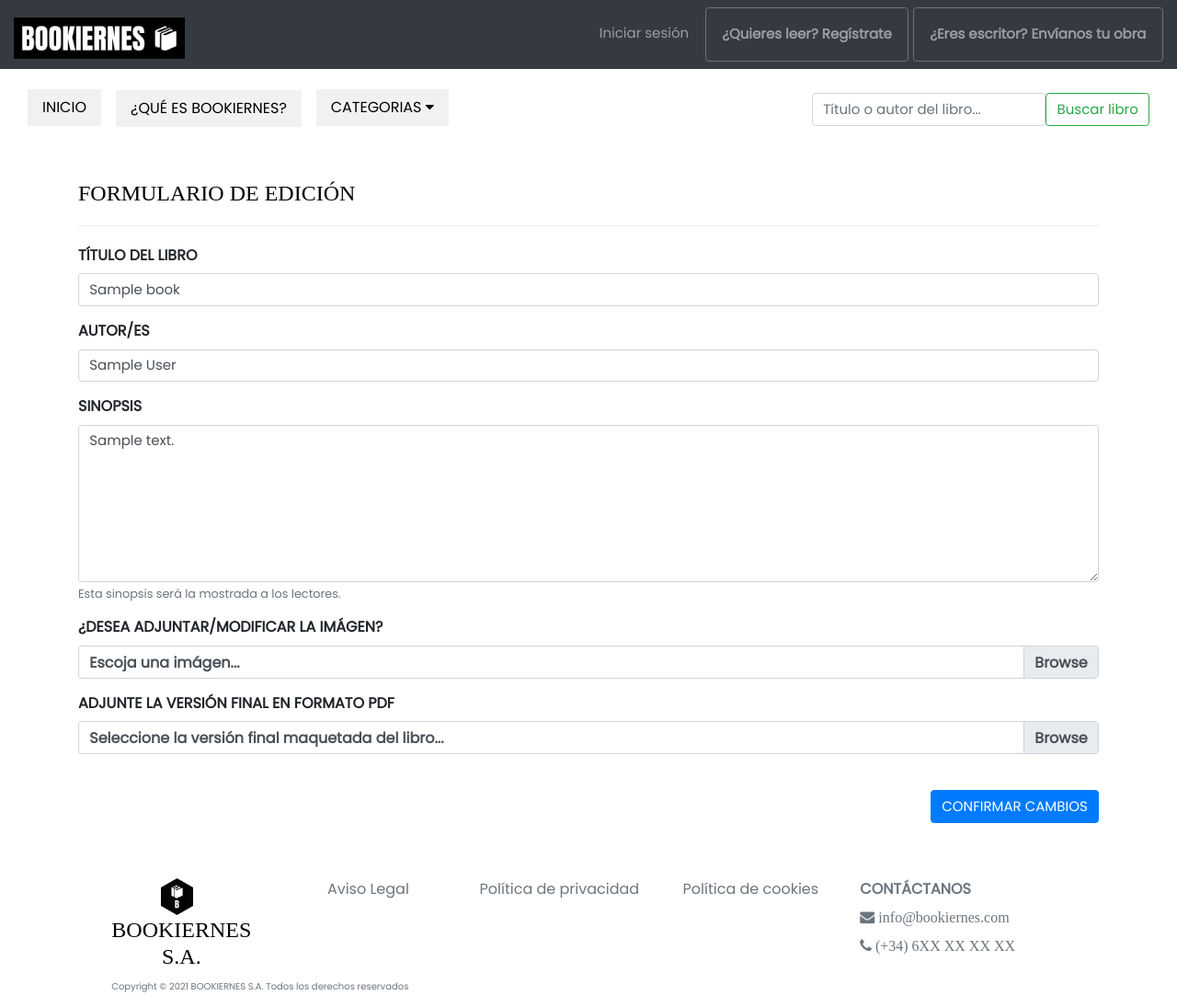
After one commit to josalhor/WebModels, a Django app: template todo/templates/todo/book_edit.html in a window 1280 px wide. The commit adds this page. Shown: the whole page at 92% size. Run offline with Django 3.2, Linux system fonts and the light colour scheme; the template is opened without the code that fills it: most values are stand-ins (such as "Sample title", 1, 10 or a date in 2020); parts of the project's set-up code (start-up, migrations or seed data) failed here and were passed over; some libraries are stand-ins or nearby versions; some web fonts are replaced.

Commit message:
Book edition option and form

```diff
--- /dev/null
+++ b/todo/templates/todo/book_edit.html
@@ -0,0 +1,100 @@
+{% extends "todo/base.html" %}
+{% block page_heading %}{% endblock %}
+{% block title %}Publicacion libro{% endblock %}
+
+{% block content %}
+
+  <h3 class="bar-text">FORMULARIO DE EDICIÓN</h3>
+  <hr>
+
+  {% if form.errors %}
+    {% for error in form.errors %}
+      <ul class="errorlist">
+        <li>
+          <strong>El campo {{ error|escape }} debe rellenarse obligatoriamente.</strong>
+        </li>
+      </ul>
+    {% endfor %}
+  {% endif %}
+
+  <form action="" enctype="multipart/form-data" method="POST">
+    {% csrf_token %}
+    <div class="mt-3">
+      <div class="form-group">
+        <label for="id_title" name="title">TÍTULO DEL LIBRO</label>
+        <input required type="text" class="form-control" id="id_title" name="title" placeholder="{{ book.title }}"
+          value="{{ book.title }}">
+      </div>
+    </div>
+
+    <div class="mt-3">
+      <div class="form-group">
+        <label for="id_author" name="author">AUTOR/ES</label>
+        <input type="text" class="form-control" id="id_author" name="author" placeholder="{{ book.author_text }}"
+          value="{{ book.author_text }}">
+      </div>
+    </div>
+
+    <div class="form-group">
+      <label for="id_note">SINOPSIS</label>
+      <textarea class="form-control" id="id_note" name="description" rows="7"
+        aria-describedby="inputNoteHelp">{% if book.book.description %}{{ book.book.description }}{% endif %}</textarea>
+      <small id="inputNoteHelp" class="form-text text-muted">
+        Esta sinopsis será la mostrada a los lectores.
+      </small>
+    </div>
+
+    <div class="mt-3">
+      <div class="form-group">
+        <label for="id_image" name="image">¿DESEA ADJUNTAR/MODIFICAR LA IMÁGEN?</label>
+        <div class="custom-file">
+          <input type="file" class="custom-file-input" id="attachment_image_input" name="attachment_image_input" accept="image/*"/>
+          <label class="custom-file-label" for="attachment_image_input">Escoja una imágen...</label>
+        </div>
+      </div>
+    </div>
+
+    <div class="mt-3">
+      <div class="form-group">
+        <label for="id_file">ADJUNTE LA VERSIÓN FINAL EN FORMATO PDF</label>
+        <div class="custom-file">
+          <input type="file" class="custom-file-input" id="attachment_file_input" name="attachment_file_input" accept=".pdf"/>
+          <label class="custom-file-label" for="attachment_file_input">Seleccione la versión final maquetada del libro...</label>
+        </div>
+      </div>
+    </div>
+
+    <br/>
+    <input id="submitBtn" type="button" class="btn btn-primary pull-right" name="publish" onclick="submit(this.form)" value="CONFIRMAR CAMBIOS">
+    <br/>
+    <br/>
+    <br/>
+  </form>
+
+{% endblock %}
+
+{% block extra_js %}
+  {# Support file attachment uploader #}
+  <script>
+    function submit(formToPost) {
+      if (!formToPost.reportValidity()){
+        return;
+      }
+      if(confirm("¿Confirma que todos los campos són correctos?")){
+        formToPost.submit();
+      }
+    }
+    $('#attachment_file_input').on('change',function(){
+      // Get the file name and remove browser-added "fakepath."
+      // Then replace the "Choose a file" label.
+      var fileName = $(this).val().replace('C:\\fakepath\\', " ");
+      $(this).next('.custom-file-label').html(fileName);
+    })
+    $('#attachment_image_input').on('change',function(){
+      // Get the file name and remove browser-added "fakepath."
+      // Then replace the "Choose a file" label.
+      var fileName = $(this).val().replace('C:\\fakepath\\', " ");
+      $(this).next('.custom-file-label').html(fileName);
+    })
+  </script>
+{% endblock extra_js %}
--- a/todo/urls.py
+++ b/todo/urls.py
@@ -12,6 +12,7 @@ urlpatterns = [
     path("accepted_petitions/", views.accepted_petitions, name="accepted_petitions"),
     path("users_management/", views.users_management, name="users_management"),
     path("books_management/", views.books_management, name="books_management"),
+    path("books_management/<int:book_id>/edit", views.book_edit, name="book_edit"),
     path("users_management/<str:list_slug>/", views.users_detail, name="users_detail"),
     path("users_management/<str:list_slug>/add", views.add_user, name="add_user"),
     path("reorder_tasks/", views.reorder_tasks, name="reorder_tasks"),
--- a/todo/views/__init__.py
+++ b/todo/views/__init__.py
@@ -6,6 +6,7 @@ from todo.views.task_lists import task_lists
 from todo.views.accepted_petitions import accepted_petitions  # noqa: F401
 from todo.views.users_management import users_management
 from todo.views.books_management import books_management
+from todo.views.book_edit import book_edit
 from todo.views.users_detail import users_detail
 from todo.views.add_user import add_user
 from todo.views.remove_attachment import remove_attachment  # noqa: F401
--- a/todo/views/book_publish.py
+++ b/todo/views/book_publish.py
@@ -58,7 +58,7 @@ def book_publish(request, book_id: int) -> HttpResponse:
             if request.FILES.get("attachment_image_input"):
                 published_book.related_image = request.FILES.get("attachment_image_input")
 
-            published_book.book.title = request.POST.get("title")
+            published_book.title = request.POST.get("title")
             published_book.book.description = request.POST.get("description")
             published_book.author_text = request.POST.get("author")
             published_book.book.completed = True
--- a/todo/views/books_management.py
+++ b/todo/views/books_management.py
@@ -11,7 +11,6 @@ def books_management(request) -> HttpResponse:
     active_books = PublishedBook.objects.filter(disabled = False)
     unactive_books = PublishedBook.objects.filter(disabled = True)
 
-
     context = {
         "books": books,
         "active_books": active_books,
```
Also changed, not shown: todo/templates/todo/books_management.html (+3 -7 lines), todo/views/book_edit.py (added, +54 -0 lines), todo/models.py (line endings or trailing spaces).
